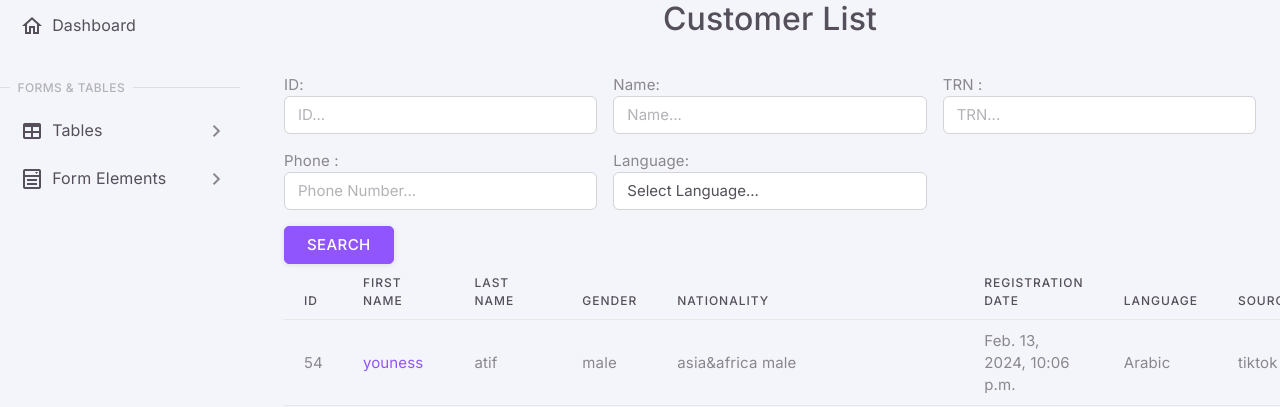
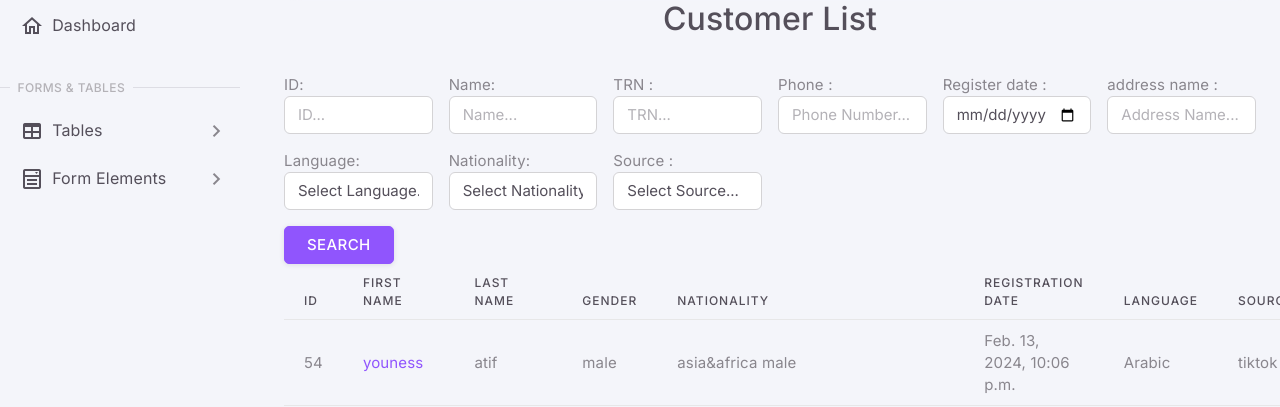
Before and after one commit to ynstf/DJANGO-CRM, a Django app: page /customer_list/ in a window 1280 px wide; the page is wider, and only the part inside the window is pictured. Shown: the part 63-470 px from the top of that part. Run offline with Django 4.2, Linux system fonts and the light colour scheme; data comes from the database, SQL or seed files in the repository; both versions use the stored data as it was after the commit; some libraries are stand-ins or nearby versions.

Commit message:
enhance the search functionality by adding more fields of searsh. (Nationality, Source, address name, Registration date..)

```diff
--- a/apps/dashboard/models.py
+++ b/apps/dashboard/models.py
@@ -43,6 +43,7 @@ class Customer(models.Model):
     language = models.ForeignKey(Language, on_delete=models.CASCADE, blank=True, null=True)  # Link to the Language model
     source = models.ForeignKey(Source, on_delete=models.CASCADE, blank=True, null=True)  # Link to the Source model
     trn = models.CharField(max_length=50, blank=True, null=True)
+
     # Add other fields as needed
     def __str__(self):
         return f'{self.first_name} - {self.last_name}'
--- a/apps/dashboard/templates/customer_list.html
+++ b/apps/dashboard/templates/customer_list.html
@@ -37,33 +37,52 @@
             <form method="get" action="{% url 'customer_list' %}" id="search-form" class="row g-3">
 
 
-                <div class="col-md-4">
+                <div class="col-md-2">
                     <label for="id_id">ID:</label>
                     <input type="text" id="id_id" name="id" class="form-control" value="{{ id_query }}" placeholder="ID..." aria-label="ID">
                 </div>
 
-                <div class="col-md-4">
+                <div class="col-md-2">
                     <label for="id_name">Name:</label>
                     <input type="text" id="id_name" name="name" class="form-control" value="{{ name_query }}" placeholder="Name..." aria-label="Name">
                 </div>
 
-                <div class="col-md-4">
+                <div class="col-md-2">
                     <label for="id_trn" >TRN :</label>
                     <input type="text" id="id_trn" name="trn" class="form-control" value="{{ trn_query }}" placeholder="TRN..." aria-label="TRN">
                 </div>
 
-                <div class="col-md-4">
+                <div class="col-md-2">
                     <label for="id_phone">Phone :</label>
                     <input type="text" id="id_phone" name="number" class="form-control" value="{{ number_query }}" placeholder="Phone Number..." aria-label="Phone Number">
                 </div>
 
-                <div class="col-md-4">
+                <div class="col-md-2">
+                    <label for="id_date">Register date :</label>
+                    <input type="date" id="id_date" name="date" class="form-control" value="{{ date_query }}" >
+
+                </div>
+
+                <div class="col-md-2">
+                    <label for="id_addr_name">address name :</label>
+                    <input type="text" id="id_addr_name" name="add_name" class="form-control" value="{{ add_name_query }}" placeholder="Address Name..." aria-label="Address Name" >
+
+                </div>
+
+
+
+                <!--<div class="col-md-2">
+                    <label for="id_email">Email :</label>
+                    <input type="text" id="id_email" name="email" class="form-control" value="{{ email_query }}" placeholder="Email..." aria-label="Email">
+                </div>-->
+
+                <div class="col-md-2">
                     <label for="id_language">Language:</label>
                     <select id="id_language" name="language" class="form-control">
                         {% if language_query %}
-                            <option value="" selected disabled>{{ language_query }}</option>
+                            <option value="{{ language_query }}" selected >{{ language_query }}</option>
                         {% else %}
-                            <option value="" selected disabled>Select Language...</option>
+                            <option value="" selected >Select Language...</option>
                         {% endif %}
 
                         {% for language in languages %}
@@ -74,6 +93,44 @@
                         <option value="english">English</option> -->
                     </select>
                 </div>
+
+                <div class="col-md-2">
+                    <label for="id_nat">Nationality:</label>
+                    <select id="id_nat" name="nationality" class="form-control">
+                        {% if nationality_query %}
+                            <option value="{{ nationality_query }}" selected >{{ nationality_query }}</option>
+                        {% else %}
+                            <option value="" selected >Select Nationality...</option>
+                        {% endif %}
+
+                        {% for nat in nationality %}
+                            <option value="{{ nat }}">{{ nat }}</option>
+                        {% endfor %}
+                        <!-- <option value="arabic">Arabic</option>
+                        <option value="french">French</option>
+                        <option value="english">English</option> -->
+                    </select>
+                </div>
+
+                <div class="col-md-2">
+                    <label for="id_source">Source :</label>
+                    <select id="id_source" name="source" class="form-control">
+                        {% if source_query %}
+                            <option value="{{ source_query }}" selected >{{ source_query }}</option>
+                        {% else %}
+                            <option value="" selected >Select Source...</option>
+                        {% endif %}
+
+                        {% for src in sources %}
+                            <option value="{{ src }}">{{ src }}</option>
+                        {% endfor %}
+                        <!-- <option value="arabic">Arabic</option>
+                        <option value="french">French</option>
+                        <option value="english">English</option> -->
+                    </select>
+                </div>
+
+
                 <div class="col-12 mt-3">
                     <button class="btn btn-primary" type="submit">Search</button>
                 </div>
--- a/apps/dashboard/views.py
+++ b/apps/dashboard/views.py
@@ -35,6 +35,12 @@ def customer_list(request):
         trn_query = request.GET.get('trn')
         number_query = request.GET.get('number')
         language_query = request.GET.get('language')
+        nationality_query = request.GET.get('nationality')
+        source_query = request.GET.get('source')
+        date_query = request.GET.get('date')
+        add_name_query = request.GET.get('add_name')
+
+        #email = request.GET.get('email')
 
         # Filter customers based on the entered name
         if name_query:
@@ -46,9 +52,25 @@ def customer_list(request):
         if trn_query:
             customers = customers.filter(trn__icontains=trn_query)
 
+        if date_query:
+            customers = customers.filter(register__icontains=date_query)
+
+        if add_name_query:
+            customers = customers.filter(address__address_name__icontains=add_name_query)
+
         if language_query:
             id = Language.objects.get(name=language_query)
             customers = customers.filter(language=id)
+
+        if nationality_query:
+            id = Nationality.objects.get(name=nationality_query)
+            customers = customers.filter(nationality=id)
+
+        if source_query:
+            id = Source.objects.get(name=source_query)
+            customers = customers.filter(source=id)
+
+
 
 
         if number_query:
@@ -83,6 +105,8 @@ def customer_list(request):
 
     # all language
     languages = Language.objects.all()
+    nationality = Nationality.objects.all()
+    sources = Source.objects.all()
 
     context = {'layout_path': layout_path,
                 'customers': customer,
@@ -92,8 +116,14 @@ def customer_list(request):
                 'trn_query':trn_query if trn_query!=None else '' ,
                 'number_query':number_query if number_query!=None else '' ,
                 'language_query':language_query if language_query!=None else '' ,
+                'nationality_query':nationality_query if nationality_query!=None else '' ,
+                'source_query':source_query if source_query!=None else '' ,
+                'date_query':date_query if date_query!=None else '' ,
+                'add_name_query':add_name_query if add_name_query!=None else '',
 
                 'languages':languages ,
+                'nationality':nationality,
+                'sources':sources,
 
                 }
 
@@ -106,17 +136,6 @@ def add_customer(request):
     if request.method == 'POST':
         #customer fields
         customer_form = CustomerForm(request.POST, prefix='customer')
-
-        #address_form = AddressForm(request.POST, prefix='address')
-        #inquiry_form = InquiryForm(request.POST, prefix='inquiry')
-        #address fields
-        """first_name = request.POST.get('customer-first_name')
-        last_name = request.POST.get('customer-last_name')
-        gender = request.POST.get('customer-gender')
-        nationality = request.POST.get('customer-nationality')
-        language = request.POST.get('customer-language')
-        source = request.POST.get('customer-source')
-        trn = request.POST.get('customer-trn')"""
 
         #contact fields
         phone_form = request.POST.getlist('customer-phone_numbers')
@@ -131,32 +150,12 @@ def add_customer(request):
         adress_desc = request.POST.getlist('address-description_location')
         location = request.POST.getlist('address-location')
 
-        print(adress_name,adress_type,emarate,adress_desc,location)
-        print(phone_form,whatsapp_form,landline_form,email_form)
-
 
 
         # Save the customer
         customer = customer_form.save(commit=False)
         customer.employee = Employee.objects.get(user=request.user)
         customer.save()
-
-        """nat = Nationality.objects.get(id=nationality)
-        lang= Language.objects.get(id=language)
-        src = Source.objects.get(id=source)
-        customer = Customer(
-            employee = Employee.objects.get(user=request.user),
-            first_name = first_name,
-            last_name = last_name,
-            gender = gender,
-            nationality = nat,
-            language = lang,
-            source = src,
-            trn = trn
-        )
-        customer.save()"""
-
-
 
         # Save the emails
         for e in email_form:
@@ -178,10 +177,8 @@ def add_customer(request):
             landline = Landline(customer=customer,landline=l)
             landline = landline.save()
 
-
         # Iterate through the data and create Address instances
         for i in range(len(adress_name)):
-            print(i)
             if emarate[i] and adress_type[i] :
                 address = Address(
                     customer=customer,
@@ -225,25 +222,10 @@ def add_customer(request):
 
 
 
-
-
-        """# Populate address form fields
-        address_form.instance.customer = customer
-        # Save the address
-        address = address_form.save()
-
-        # Populate inquiry form fields
-        inquiry_form.instance.customer = customer
-        inquiry_form.instance.address = address
-
-        # Save the inquiry
-        inquiry_form.save()"""
-
         return redirect('customer_list')  # Redirect to the customer list page
     else:
         # Creating instances of forms with prefixes
         customer_form = CustomerForm(prefix='customer')
-        address_form = AddressForm(prefix='address')
         inquiry_form = InquiryForm(prefix='inquiry')
 
         # You can set default values for some fields if needed
@@ -259,7 +241,6 @@ def add_customer(request):
 
     Genders = [{'gender':"Male",'id':'male'},
                 {'gender':"Female",'id':'female'}]
-
 
     Nationalities = Nationality.objects.all()
 
@@ -289,7 +270,6 @@ def add_customer(request):
 
     context = TemplateLayout.init(request, context)
     return render(request, 'add_customer.html', context)
-
 
 
 def customer_info(request, id):
```
Also changed, not shown: db.sqlite3.
